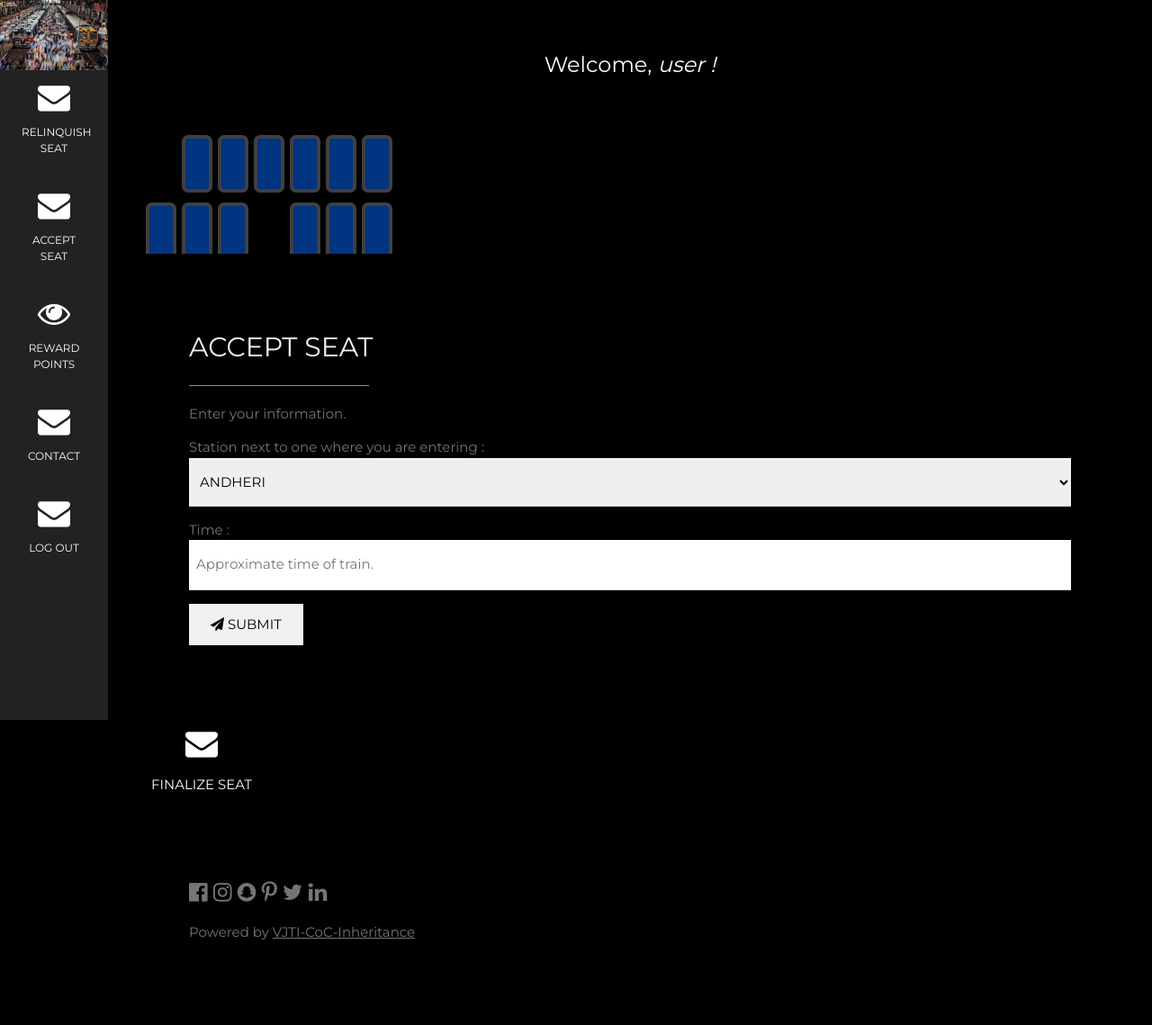
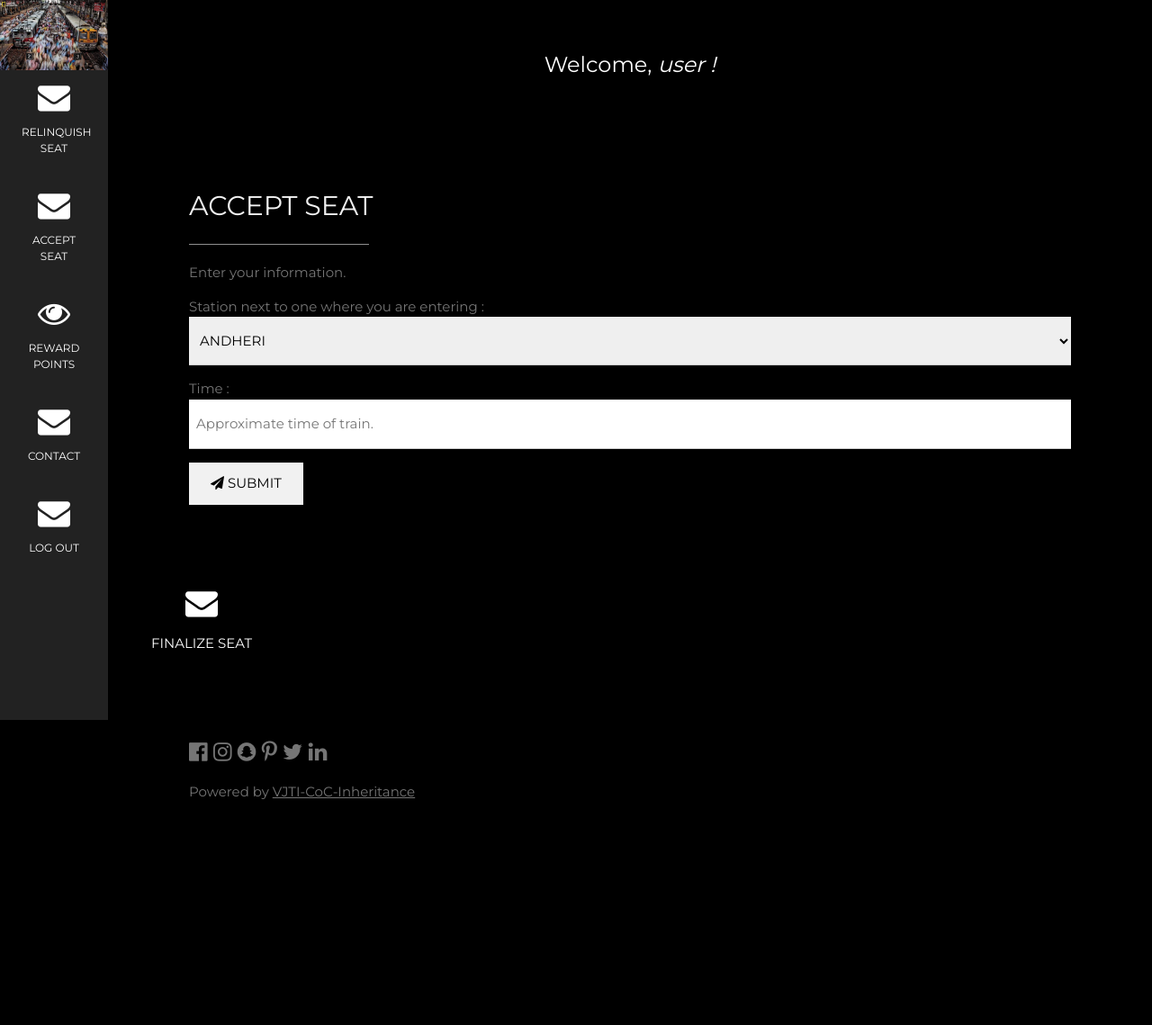
Before and after one commit to Samruddhi185/BookMySeat-Website, a PHP site: page /home_accept1.php in a window 1280 px wide. Shown: the whole page at 90% size. After the commit the page ends 888 px from the top, so only its background shows below. Run offline with PHP 8.4, Linux system fonts and the light colour scheme; the visitor is signed in with stand-in values (Sample User, id 1).

Commit message:
Update home_accept1.php

```diff
--- a/home_accept1.php
+++ b/home_accept1.php
@@ -94,52 +94,6 @@ body, h1,h2,h3,h4,h5,h6 {font-family: "Montserrat", sans-serif}
     </h3>
   </header>
 
-
-
-
-
-  <!-- ///////////////////////// SEAT GRAPHICS /////////////////////////////////// -->
-  <div>
-  <svg>
-  <rect width="30" height="60"
- x="20" y="95" rx="5" ry="5" style="fill:#0066ff;stroke:grey;stroke-width:4;opacity:0.5" />
-
-  <rect width="30" height="60"
- x="60" y="20" rx="5" ry="5" style="fill:#0066ff;stroke:grey;stroke-width:4;opacity:0.5" />
-
- <rect width="30" height="60"
- x="60" y="95" rx="5" ry="5" style="fill:#0066ff;stroke:grey;stroke-width:4;opacity:0.5"/>
-
-   <rect width="30" height="60"
- x="100" y="20" rx="5" ry="5" style="fill:#0066ff;stroke:grey;stroke-width:4;opacity:0.5 "/>
-
-  <rect width="30" height="60"
- x="140" y="20" rx="5" ry="5" style="fill:#0066ff;stroke:grey;stroke-width:4;opacity:0.5" />
-
-  <rect width="30" height="60"
- x="180" y="20" rx="5" ry="5" style="fill:#0066ff;stroke:grey;stroke-width:4;opacity:0.5" />
-
-  <rect width="30" height="60"
- x="220" y="20" rx="5" ry="5" style="fill:#0066ff;stroke:grey;stroke-width:4;opacity:0.5" />
-
-  <rect width="30" height="60"
- x="260" y="20" rx="5" ry="5" style="fill:#0066ff;stroke:grey;stroke-width:4;opacity:0.5 "/>
-
-<rect width="30" height="60"
- x="100" y="95" rx="5" ry="5" style="fill:#0066ff;stroke:grey;stroke-width:4;opacity:0.5 " />
-
- <rect width="30" height="60"
- x="260" y="95" rx="5" ry="5" style="fill:#0066ff;stroke:grey;stroke-width:4;opacity:0.5 "/>
-
- <rect width="30" height="60"
- x="220" y="95" rx="5" ry="5" style="fill:#0066ff;stroke:grey;stroke-width:4;opacity:0.5 " />
-
- <rect width="30" height="60"
- x="180" y="95" rx="5" ry="5" style="fill:#0066ff;stroke:grey;stroke-width:4;opacity:0.5 " />
- </svg>
-</div>
-
-<!--///////////////////////////// SEAT GRAPHICS ENDS ////////////////////////-->
 
 
   <!-- INFO Section -->
```
